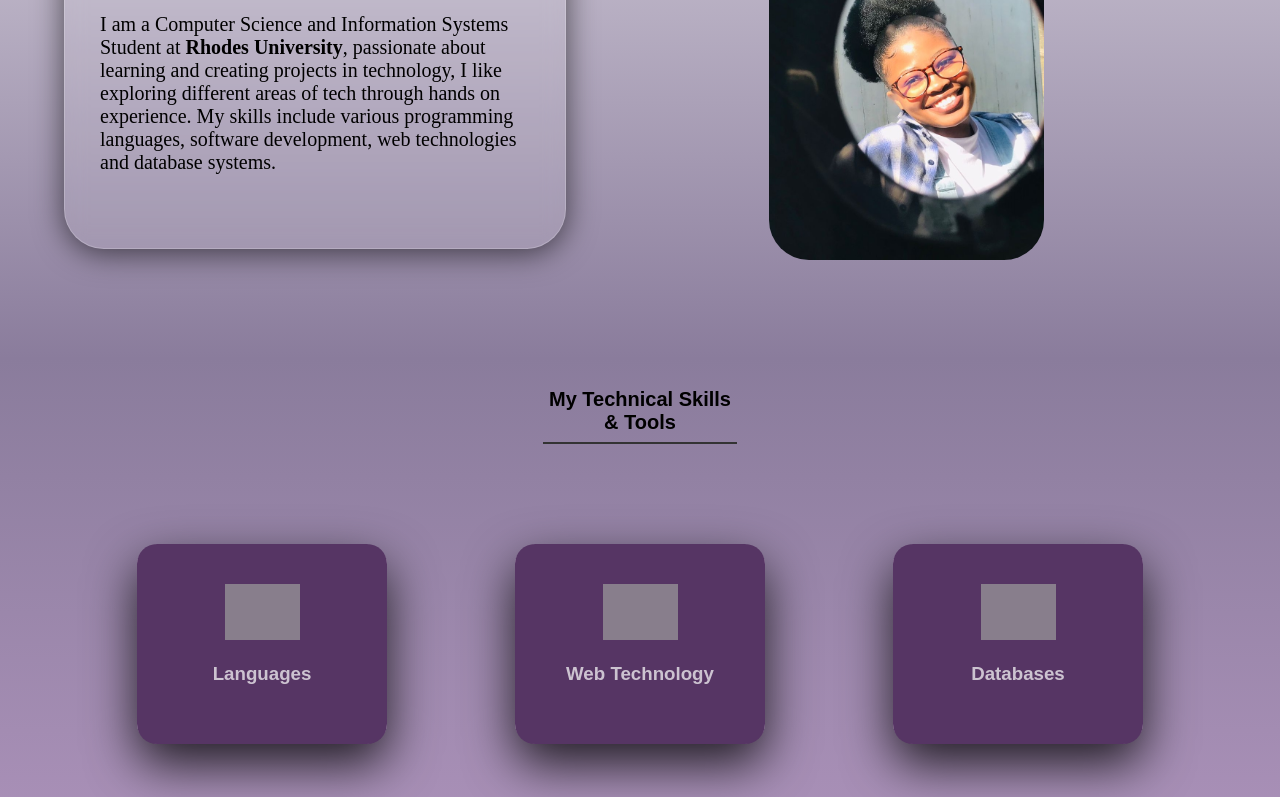
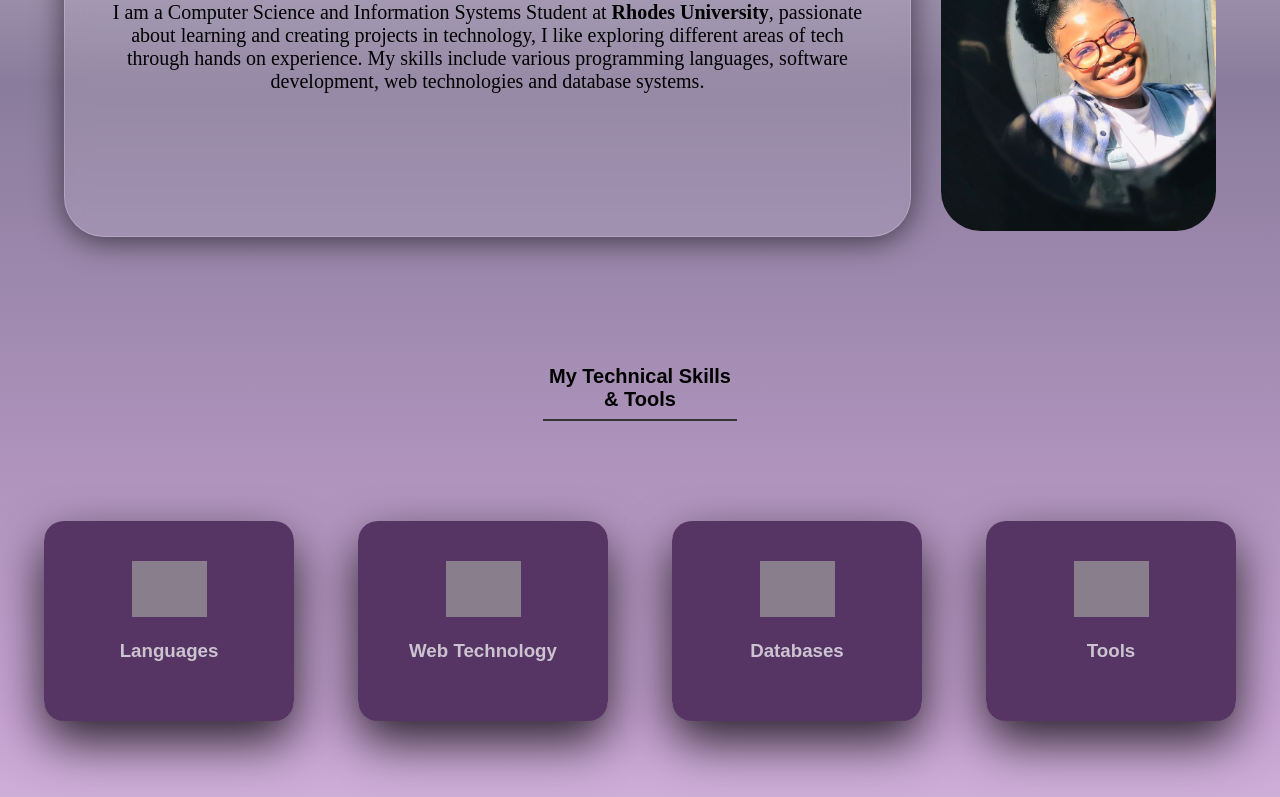
Before and after one commit to Purplerain-design/portfolio, a plain HTML site: page index.html in a window 1280 px wide. Shown: the part 550-1347 px from the top of the page. Drawn offline with Linux system fonts and the light colour scheme; grey boxes are pictures that could not be loaded.

Commit message:
fixed image gap for mobile screen

```diff
--- a/portfolio.css
+++ b/portfolio.css
@@ -6,7 +6,7 @@
         #ffffff,
         #8a7c9c,
         #c7a3d2,
-        #9c93e5
+        #ffffff
 
     );
 }
@@ -15,6 +15,7 @@
     width: 90%;
     border-radius: 40px;
     margin-bottom: 0;
+    margin-top: 30px;
 }
 
 .heading1 {
@@ -88,6 +89,7 @@
 
 .about {
     font-size: 100%;
+    text-align: center;
 }
 
 .about-myself {
@@ -322,7 +324,7 @@
     }
 
     .skills-section .container {
-        gap: 10%;
+        gap: 5%;
 
     }
 
@@ -378,8 +380,8 @@
         height: 300px;
     }
 
-    .image {
-        width: 100%;
+    .image img{
+        margin-top: 0;
     }
 
     .about-bg {
```
